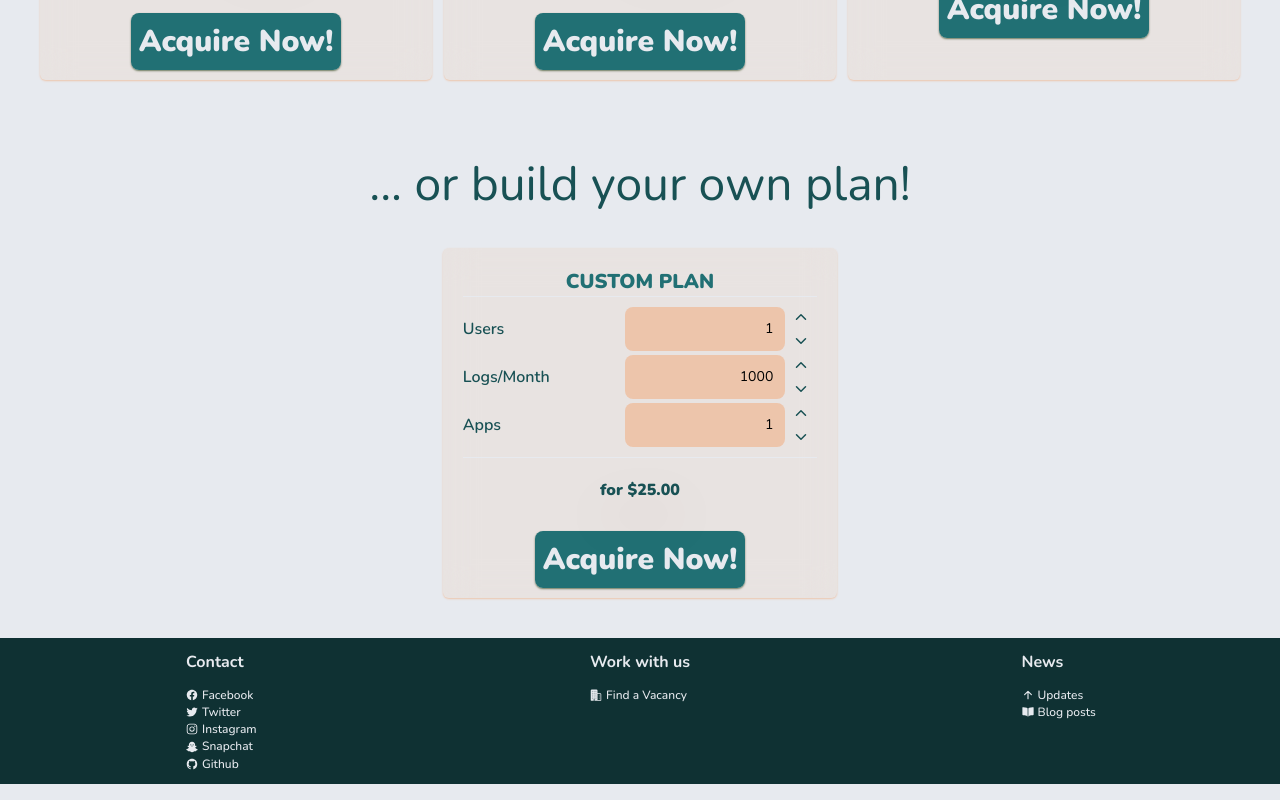
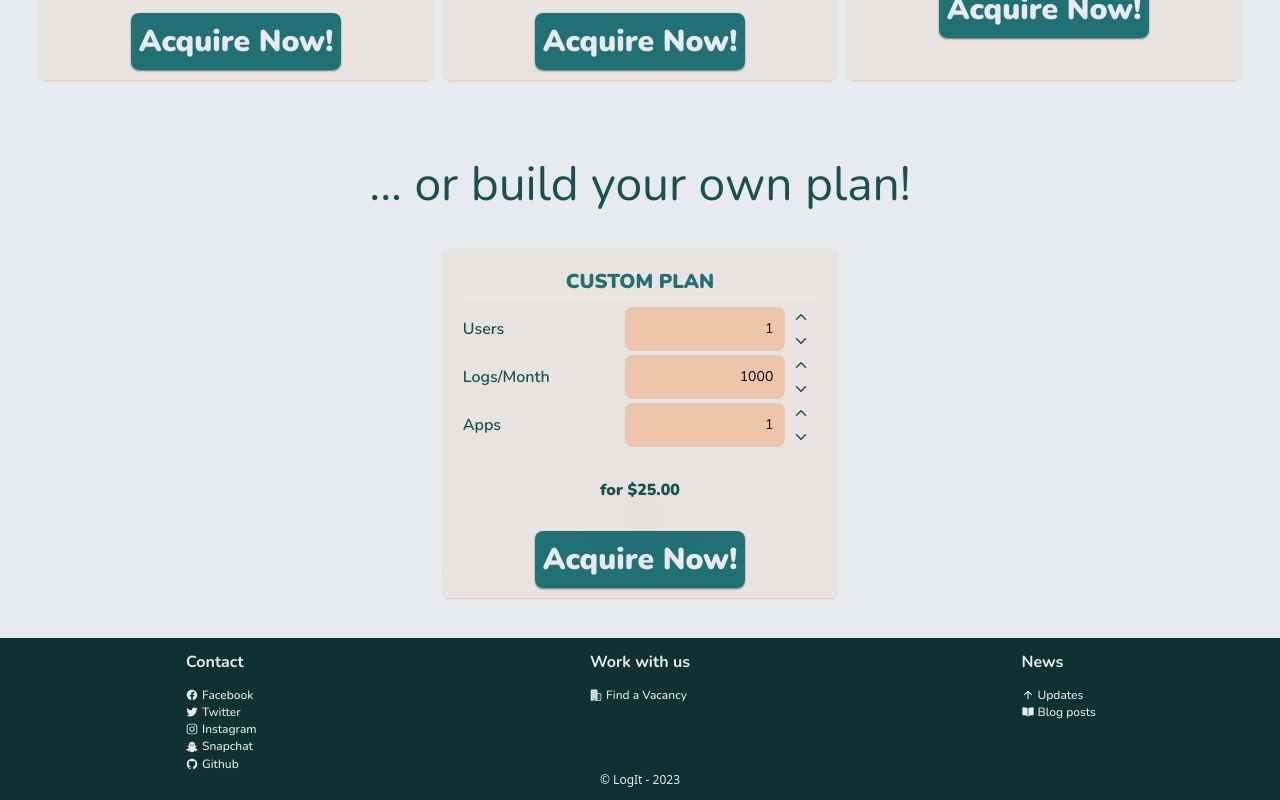
Before and after one commit to araujoarthur/logit-mainpage, a React (Vite) app: page / in a window 1280 px wide. Shown: the part 1901-2701 px from the top of the page. Built offline with nearby package versions, Linux system fonts and the light colour scheme.

Commit message:
added copyright

```diff
--- a/src/Footer.jsx
+++ b/src/Footer.jsx
@@ -28,6 +28,9 @@ export default class Footer extends React.Component {
                             </FooterList>
                         </FooterColumn>
                     </div>
+                    <Copyright>
+                        LogIt - 2023
+                    </Copyright>
 
                 </footer>
             );
@@ -66,3 +69,11 @@ const FooterListItem = ( {children, icon = <IoCaretForward />, href}) => {
         </li>
     );
 }
+
+const Copyright = ( { children }) => {
+    return (
+        <div className='text-center align-middle text-xs'>
+            <span className="text-icewhite" role={"note"}>© { children } </span>
+        </div>
+    )
+}
```
